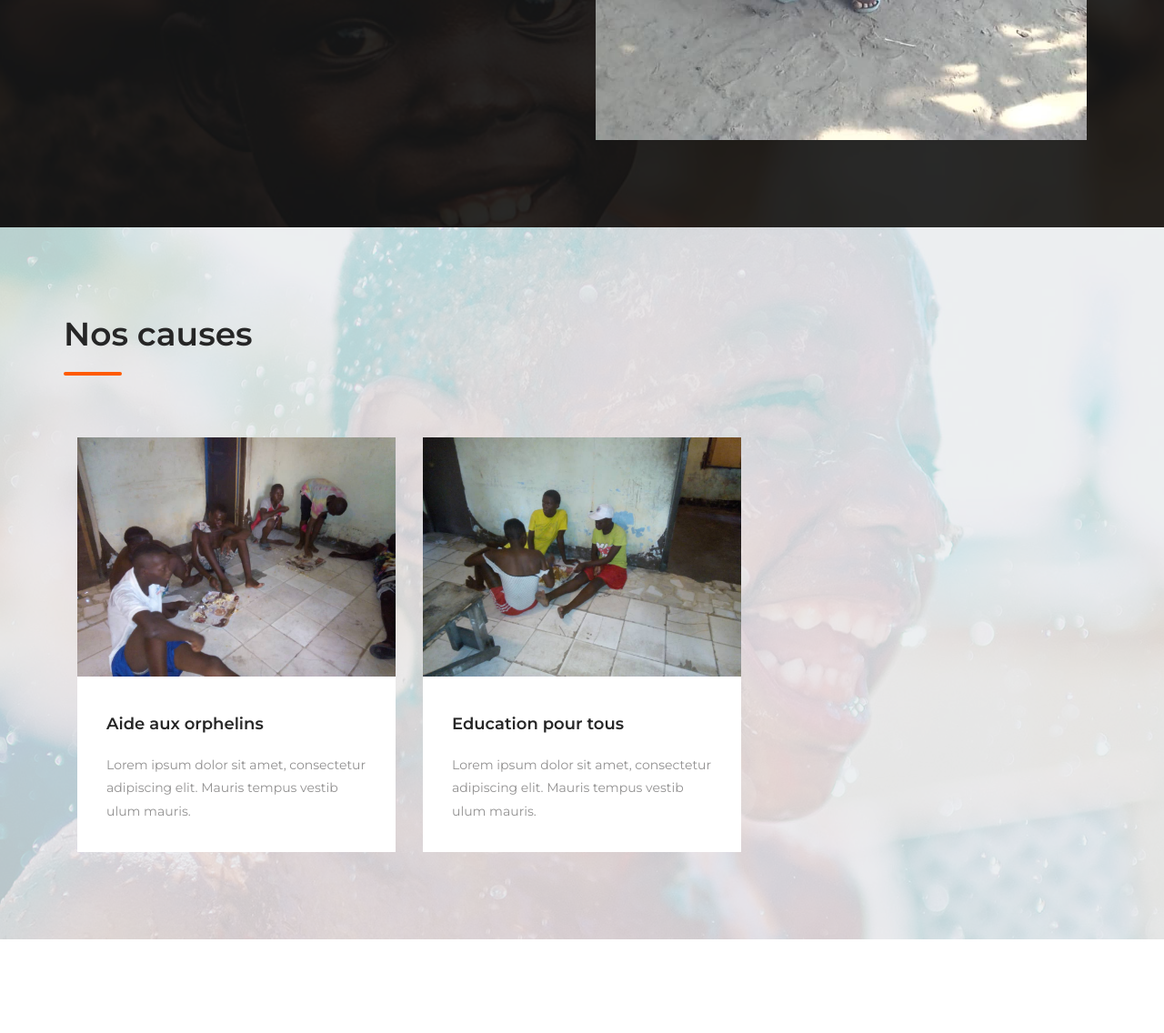
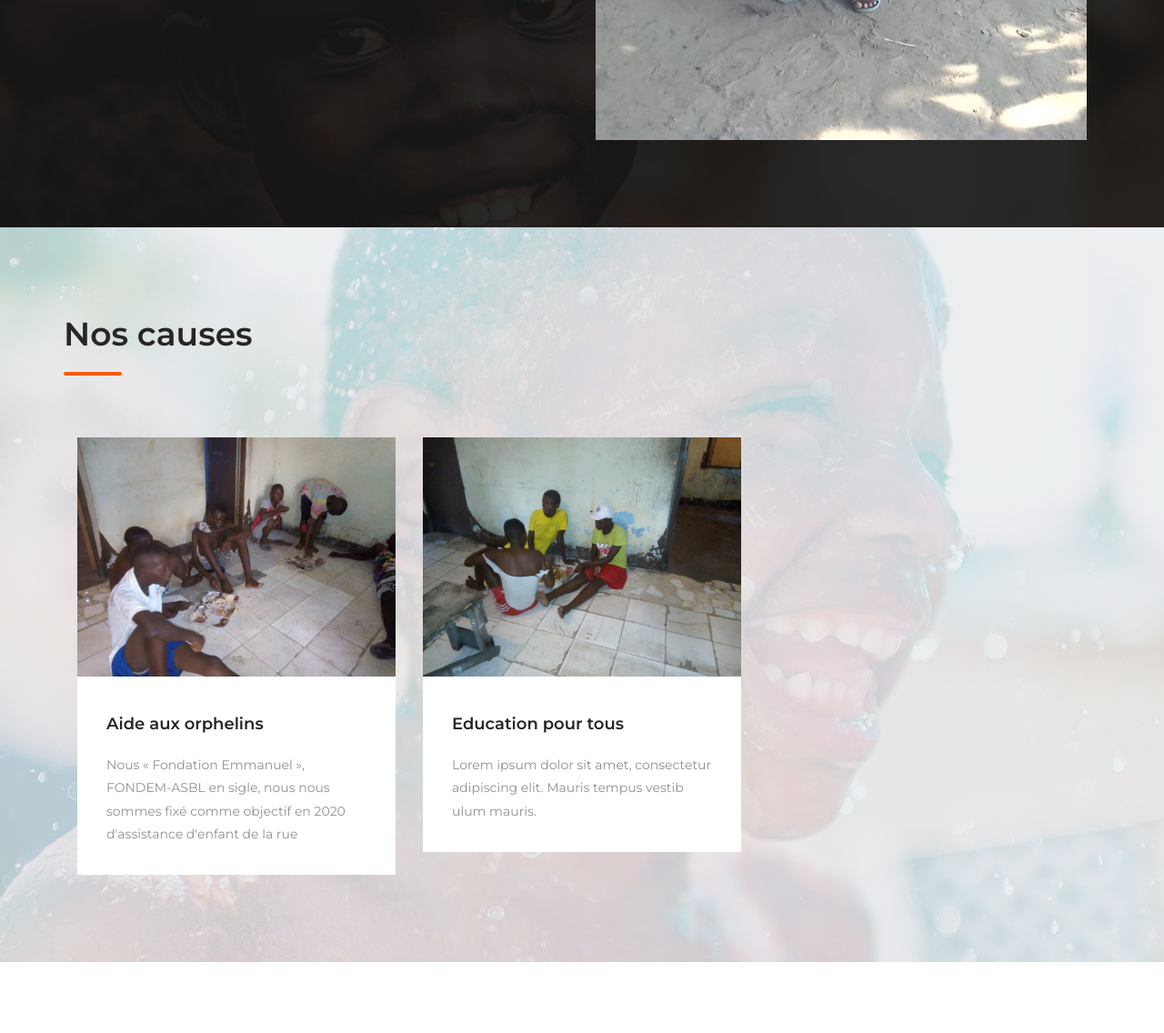
Before and after one commit to chrioniep/fondem, a Django app: page / in a window 1280 px wide. Shown: the part 2155-3291 px from the top of the page at 91% size. Run offline with Django 3.2, Linux system fonts and the light colour scheme; some libraries are stand-ins or nearby versions.

Commit message:
update index file

```diff
--- a/templates/index.html
+++ b/templates/index.html
@@ -142,7 +142,7 @@
                                         </header><!-- .entry-header -->
 
                                         <div class="entry-content">
-                                            <p class="m-0">Lorem ipsum dolor sit amet, consectetur adipiscing elit. Mauris tempus vestib ulum mauris.</p>
+                                            <p class="m-0">Nous « Fondation Emmanuel », FONDEM-ASBL en sigle, nous nous sommes fixé comme objectif en 2020 d'assistance d'enfant de la rue</p>
                                         </div><!-- .entry-content -->
 
                                     </div><!-- .cause-content-wrap -->
```
